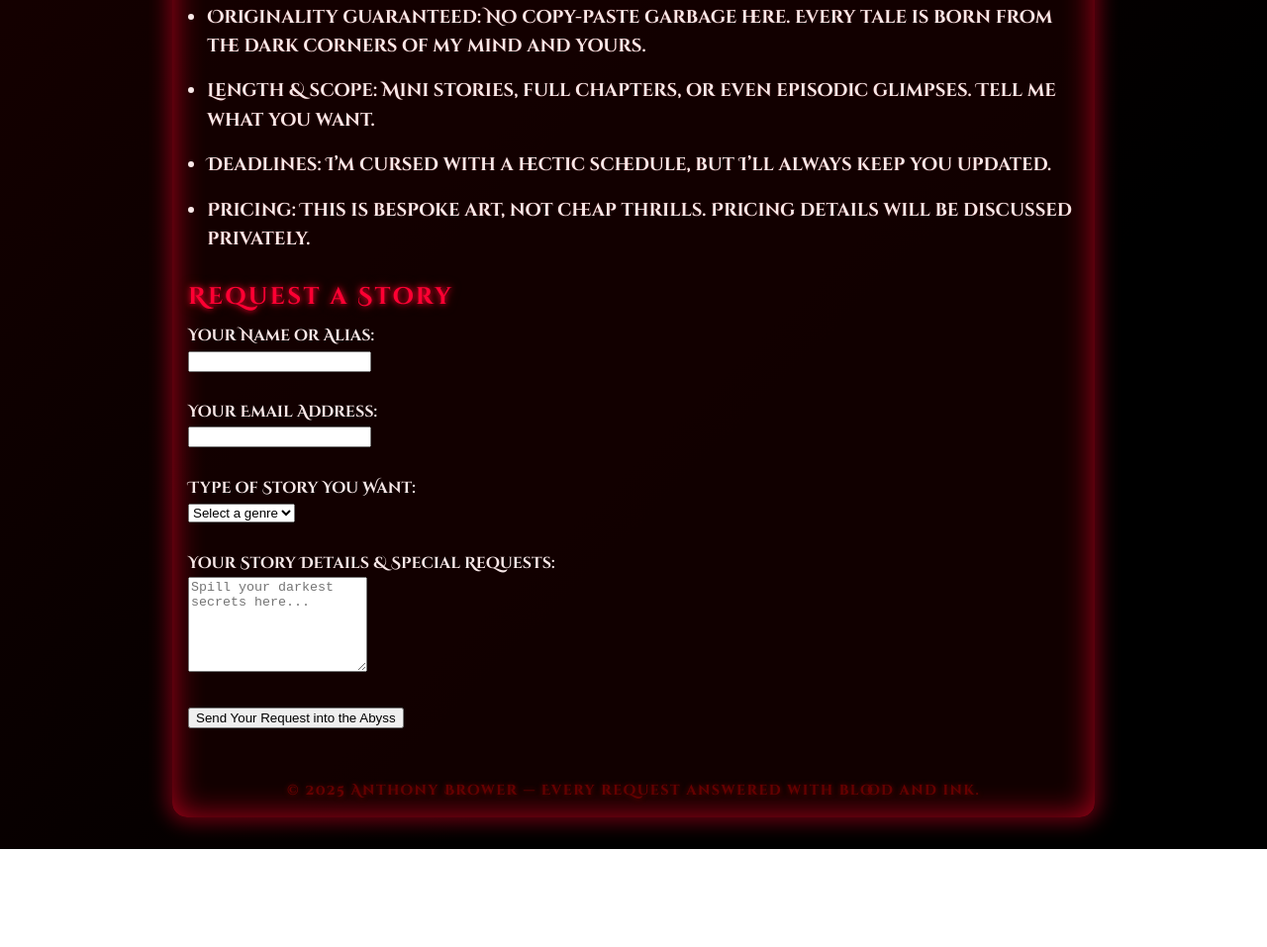
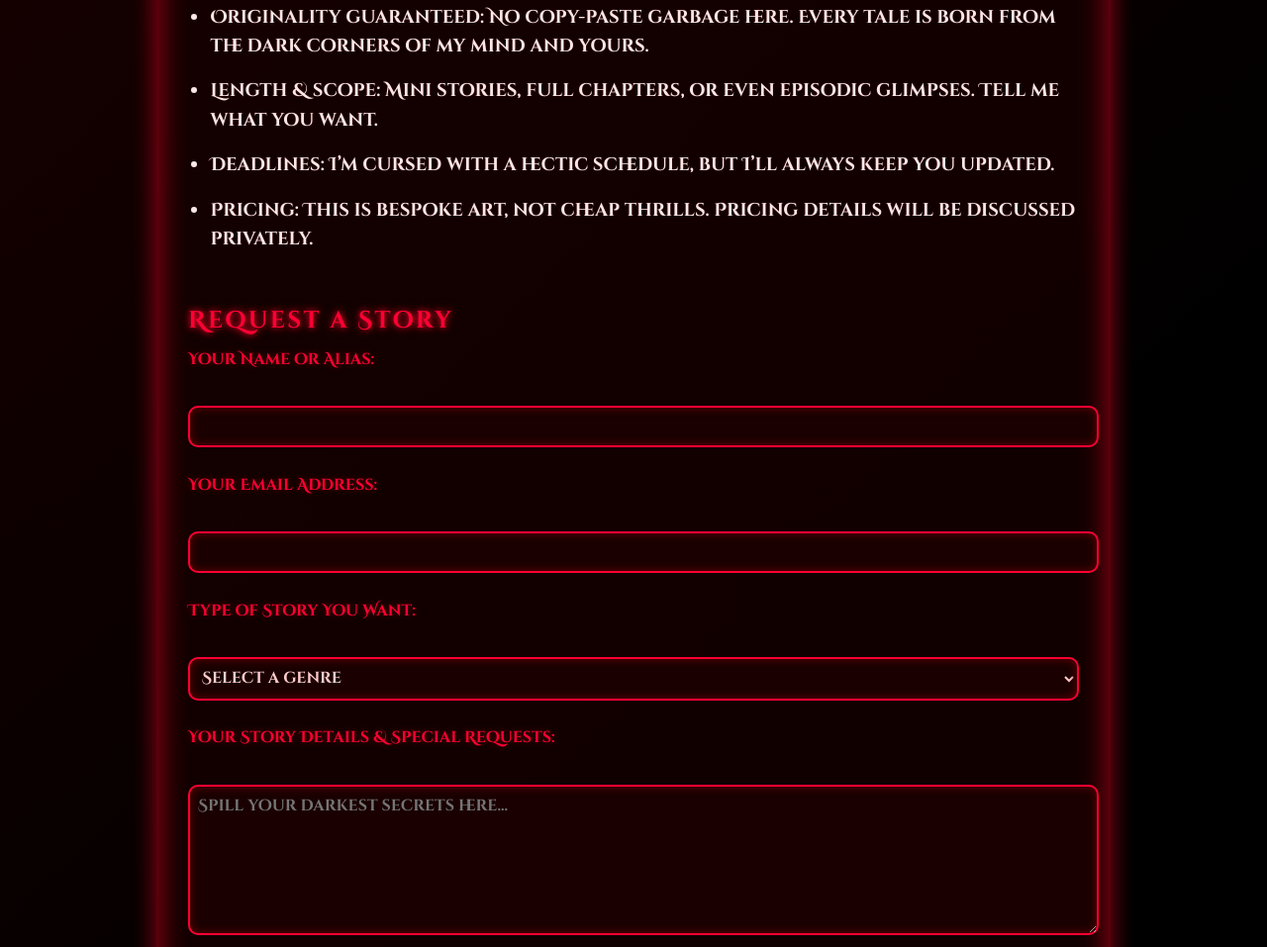
Before and after one commit to brower331/The-Hallow-Page-Society-, a plain HTML site: page Personalized-Story-Requests.html in a window 1280 px wide. Shown: the part 383-1340 px from the top of the page at 99% size. Before the commit the page ends 1241 px from the top, so only its background shows below. Drawn offline with Linux system fonts and the light colour scheme.

Commit message:
Update Style.css
Styles updated

```diff
--- a/Style.css
+++ b/Style.css
@@ -1,4 +1,4 @@
-/* === BODY & LAYOUT === */
+/* Base body styling */
 body {
   margin: 0;
   background: linear-gradient(135deg, #1a0000, #000000 70%);
@@ -7,12 +7,15 @@ body {
   line-height: 1.6;
   padding: 2rem;
   min-height: 100vh;
+  user-select: none;
+  -webkit-font-smoothing: antialiased;
 }
 
+/* Container to center and hold content */
 .container {
   max-width: 900px;
   margin: 0 auto;
-  padding: 1rem;
+  padding: 1rem 2rem 3rem;
   background: rgba(20, 0, 0, 0.85);
   border-radius: 15px;
   box-shadow:
@@ -20,7 +23,7 @@ body {
     inset 0 0 30px 2px rgba(255, 0, 40, 0.6);
 }
 
-/* === HEADERS === */
+/* Headings style */
 h1, h2, h3 {
   color: #ff0033;
   text-shadow:
@@ -29,35 +32,37 @@ h1, h2, h3 {
   margin-top: 1.5rem;
   margin-bottom: 0.5rem;
   letter-spacing: 0.1em;
+  user-select: text;
 }
 
-/* === PARAGRAPHS & LISTS === */
+/* Paragraph and list items */
 p, li {
   font-size: 1.15rem;
   margin-bottom: 1rem;
   text-shadow: 0 0 2px #440000;
+  user-select: text;
 }
 
+/* Lists styling */
 ul {
-  padding-left: 1.2rem;
+  padding-left: 1.4rem;
   margin-bottom: 1.5rem;
+  user-select: text;
 }
 
-/* === LINKS === */
+/* Links styling */
 a {
   color: #ff0033;
   text-decoration: underline;
   transition: color 0.3s ease;
 }
-
 a:hover, a:focus {
-  color: #ff6666;
-  text-decoration: none;
-  text-shadow: 0 0 8px #ff0033;
-  cursor: pointer;
+  color: #ff6699;
+  text-shadow: 0 0 8px #ff0044;
+  outline: none;
 }
 
-/* === FLICKERING BUTTON-LIKE LINKS === */
+/* Special flicker link block styling */
 .sins-link {
   text-align: center;
   margin: 3rem 0 2rem 0;
@@ -88,7 +93,6 @@ a:hover, a:focus {
   user-select: none;
   letter-spacing: 0.15em;
 }
-
 .flicker-link:hover {
   color: #fff0f0;
   background: rgba(255, 0, 50, 0.3);
@@ -113,7 +117,6 @@ a:hover, a:focus {
     filter: none;
   }
 }
-
 @keyframes flickerSinHover {
   0%, 20%, 40%, 60%, 80%, 100% {
     opacity: 1;
@@ -125,6 +128,7 @@ a:hover, a:focus {
   }
 }
 
+/* Ambient glow behind the flicker link */
 .sins-link::before {
   content: '';
   position: absolute;
@@ -139,7 +143,7 @@ a:hover, a:focus {
   pointer-events: none;
 }
 
-/* === FOOTER === */
+/* Footer styling */
 footer {
   text-align: center;
   color: #660000;
@@ -147,4 +151,117 @@ footer {
   margin-top: 3rem;
   letter-spacing: 0.1em;
   text-shadow: 0 0 5px #660000;
+  user-select: none;
 }
+
+/* Forms - labels and inputs */
+label {
+  display: block;
+  font-weight: 700;
+  margin-bottom: 0.5rem;
+  color: #ff0033;
+  text-shadow: 0 0 6px #660000;
+}
+
+input[type="text"],
+input[type="email"],
+select,
+textarea {
+  width: 100%;
+  max-width: 100%;
+  padding: 0.5rem;
+  border: 2px solid #ff0033;
+  border-radius: 10px;
+  background: #1a0000;
+  color: #ffcccc;
+  font-family: 'Cinzel Decorative', serif;
+  font-size: 1rem;
+  box-shadow:
+    inset 0 0 10px #660000;
+  resize: vertical;
+  transition: border-color 0.3s ease;
+}
+
+input[type="text"]:focus,
+input[type="email"]:focus,
+select:focus,
+textarea:focus {
+  border-color: #ff6699;
+  outline: none;
+  box-shadow:
+    0 0 10px #ff0033,
+    inset 0 0 12px #ff6699;
+}
+
+/* Submit button */
+.submit-button {
+  background: #ff0033;
+  color: #000;
+  font-weight: 700;
+  font-size: 1.2rem;
+  padding: 0.8rem 2rem;
+  border: none;
+  border-radius: 15px;
+  cursor: pointer;
+  box-shadow:
+    0 0 15px #ff0033,
+    inset 0 0 10px #ff6699;
+  transition: background 0.3s ease, transform 0.2s ease;
+  user-select: none;
+}
+
+.submit-button:hover,
+.submit-button:focus {
+  background: #ff6699;
+  box-shadow:
+    0 0 25px #ff6699,
+    inset 0 0 12px #ffccdd;
+  transform: scale(1.05);
+  outline: none;
+}
+
+/* Section spacing */
+section {
+  margin-bottom: 3rem;
+}
+
+/* Utility classes for text */
+.italic {
+  font-style: italic;
+}
+
+/* Scrollbar styling for textarea */
+textarea {
+  scrollbar-width: thin;
+  scrollbar-color: #ff0033 #1a0000;
+}
+
+textarea::-webkit-scrollbar {
+  width: 8px;
+}
+
+textarea::-webkit-scrollbar-track {
+  background: #1a0000;
+}
+
+textarea::-webkit-scrollbar-thumb {
+  background-color: #ff0033;
+  border-radius: 4px;
+}
+
+/* Responsive adjustments */
+@media (max-width: 600px) {
+  body {
+    padding: 1rem;
+  }
+  .container {
+    padding: 1rem 1rem 2rem;
+  }
+  h1 {
+    font-size: 2rem;
+  }
+  .flicker-link {
+    font-size: 1.8rem;
+    padding: 0.6rem 1.5rem;
+  }
+}
```
